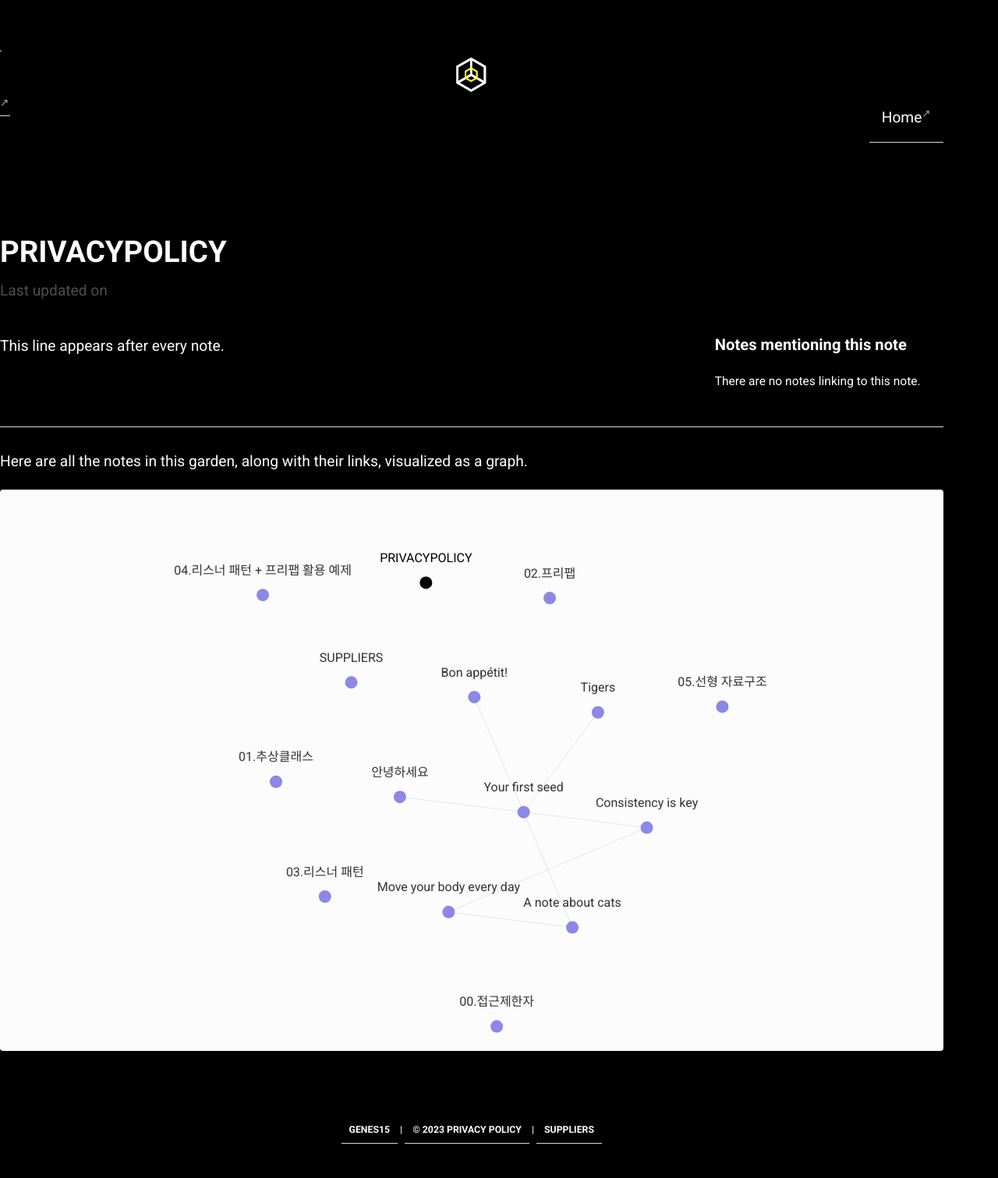
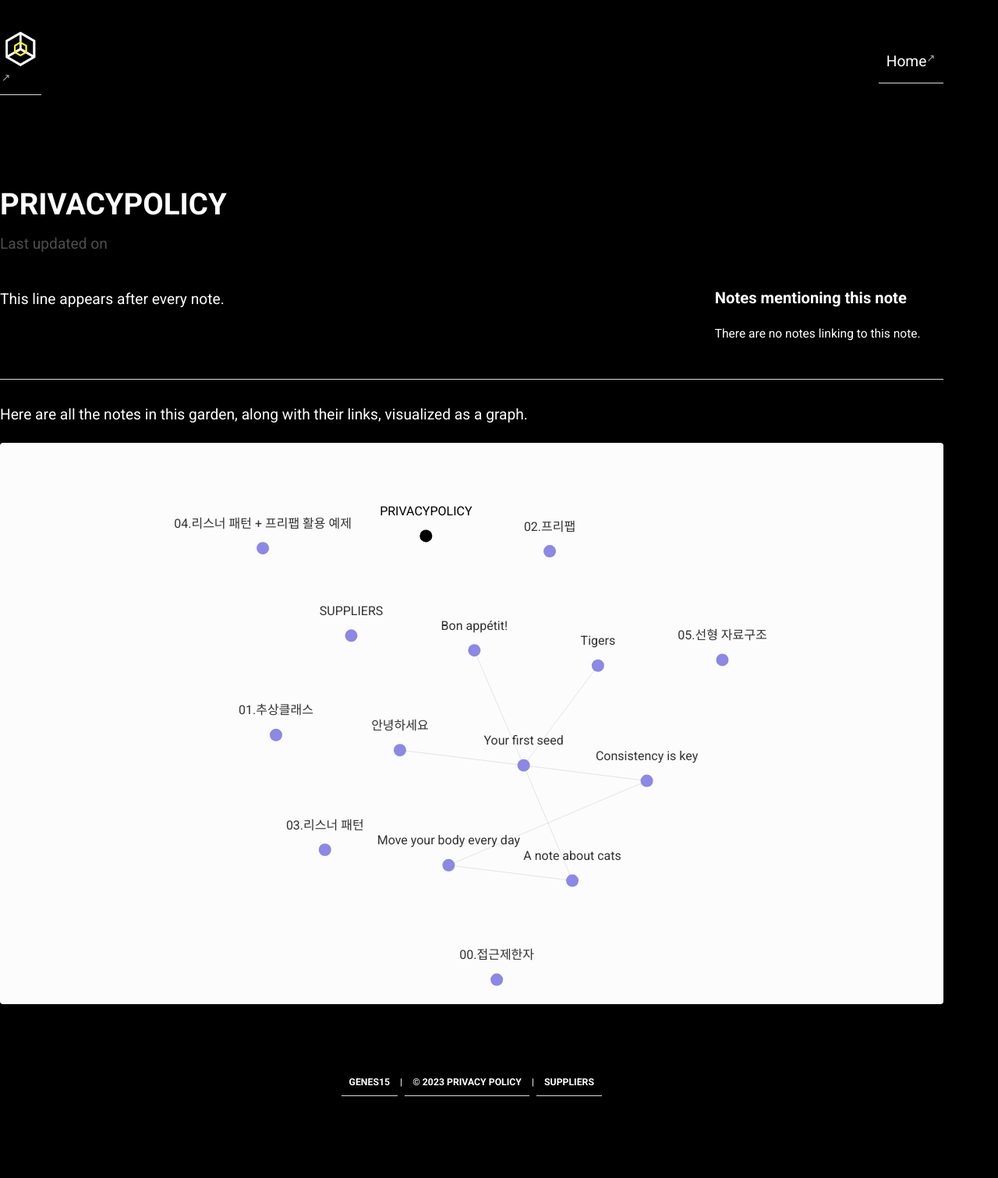
Before and after one commit to RED-SHA/Digitalgarden, a Jekyll site: the page built from _notes/PRIVACYPOLICY.md, in a window 1280 px wide. Shown: the whole page at 78% size. Built offline with Jekyll 4.4.1, drawn with Linux system fonts in a browser that asks for light colours; after the commit the page ends 1450 px from its top, so only the background shows below that.

Commit message:
Update nav.html

```diff
--- a/_includes/nav.html
+++ b/_includes/nav.html
@@ -1,13 +1,13 @@
-<nav style="background-color: black;">
-    <a href="{{ site.baseurl }}/">
-        <img src="/assets/image_logo_bg_rv.png" alt="Genes15" style="height: 50px; vertical-align: left;">
+<nav style="background-color: black; display: flex; align-items: center;">
+    <a href="{{ site.baseurl }}/" style="flex-shrink: 0;">
+        <img src="/assets/image_logo_bg_rv.png" alt="Genes15" style="height: 50px;">
     </a>
-    <ul>
-        <li><a href="#">Home</a>
-            <div class="sub-menu">
-                <a href="https://genes15.netlify.app/_pages/culture">Culture</a>
-                <a href="https://genes15.netlify.app/_pages/history">History</a>
-                <a href="https://genes15.netlify.app/_pages/Hobby">Hobby</a>
+    <ul style="list-style-type: none; margin: 0; padding: 0; display: flex; flex-grow: 1; justify-content: flex-end;">
+        <li style="margin-left: 20px;"><a href="#" style="color: white; text-decoration: none; padding: 10px;">Home</a>
+            <div class="sub-menu" style="position: absolute; background-color: #222; box-shadow: 0px 8px 16px 0px rgba(0,0,0,0.2); display: none;">
+                <a href="https://genes15.netlify.app/_pages/culture" style="color: white; padding: 10px; display: block;">Culture</a>
+                <a href="https://genes15.netlify.app/_pages/history" style="color: white; padding: 10px; display: block;">History</a>
+                <a href="https://genes15.netlify.app/_pages/Hobby" style="color: white; padding: 10px; display: block;">Hobby</a>
             </div>
         </li>
         <!-- 추가 메뉴 항목들... -->
```
